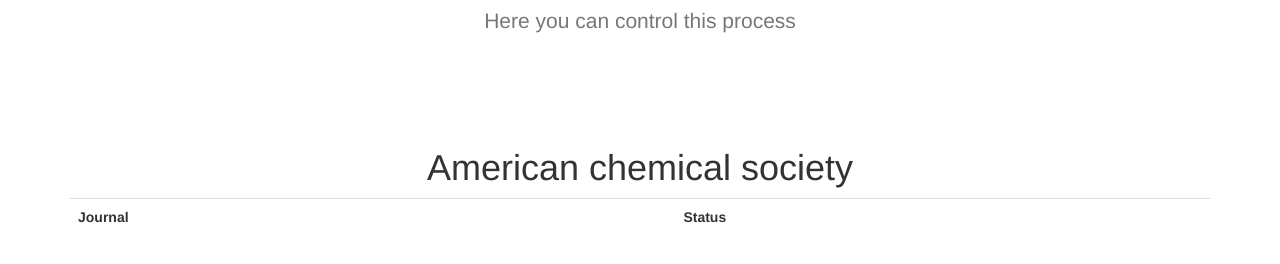
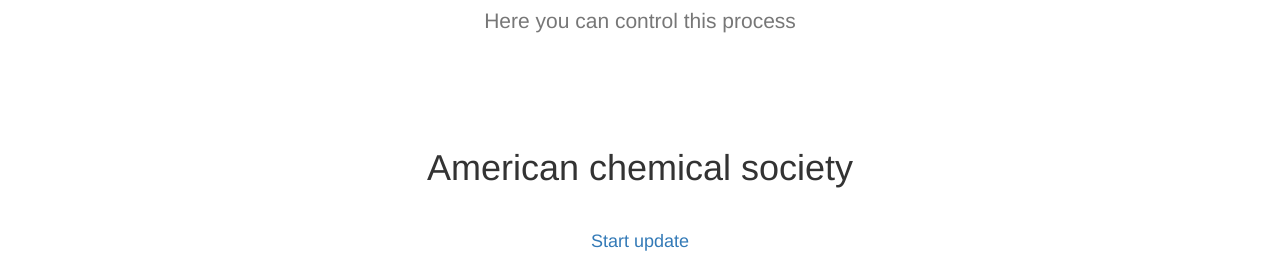
Before and after one commit to DaniilBoiko/artica, a Flask app: template app/templates/update.html in a window 1280 px wide. Shown: the part 211-475 px from the top of the page. Run offline with Flask 2, Linux system fonts and the light colour scheme; the template is opened without the code that fills it, so the values that code supplies are empty; parts of the project's set-up code (start-up, migrations or seed data) failed here and were passed over; some libraries are stand-ins or nearby versions.

Commit message:
javascrip

```diff
--- a/app/routes.py
+++ b/app/routes.py
@@ -247,7 +247,7 @@
 
     task = request.args.get('task')
 
-    if task == 'update':
+    if task == 'parse':
         # ACS
         #   Some basic start in parsing
         parsing = False
@@ -255,13 +255,13 @@
         response = requests.get(url)
         soup = BeautifulSoup(response.content, 'html.parser')
         journals = soup.find(id="journal-az-layer").find_all('a')
-        #print(url)
+        print(url)
 
         # Journal-by-journal
         for journal in journals:
             url = journal['href']
             journal_name = journal.text
-            #print(journal_name)
+            print(journal_name)
 
             url = url.split('/')[2]
             url = 'https://pubs.acs.org/loi/' + url
@@ -284,7 +284,9 @@
 
             db.session.commit()
 
-    for journal in Journal.query.all():
+        return redirect(url_for('update_journals',token='64E80F015881BF456198E9DAECB22B23D52CC45E2DE4708780E20F0E28F76CB0'))
+
+    for journal in Journal.query.order_by(Journal.id).all():
         acs.append({'name': journal.name, 'job_id': journal.job_id})
 
     return render_template('update.html', title='Database update', acs=acs)
@@ -334,12 +336,12 @@
     job = Job.fetch(job_key, connection=conn)
 
     if job.is_finished:
+        return "Success", 200
+    else:
         if job.is_failed:
-            return 'failue', 403
+            return 'Failure', 403
         else:
-            return "Success", 200
-    else:
-        return "No", 202
+            return "No", 202
 
 
 @app.route("/add_data", methods=['GET'])
--- a/app/templates/update.html
+++ b/app/templates/update.html
@@ -37,7 +37,7 @@
 
                             $log.log('test');
 
-                            angular.forEach($scope.ids,function(id) {
+                            angular.forEach($scope.ids, function (id) {
                                 get_status(id);
                             });
 
@@ -56,8 +56,8 @@
                                         $log.log(data, status);
                                     } else if (status === 200) {
                                         $log.log(data);
-                                        var elementbyid = angular.element(document.querySelector('#a'+jobID));
-                                        elementbyid.html('Done');
+                                        var elementbyid = angular.element(document.querySelector('#a' + jobID));
+                                        elementbyid.html('<a href class="btn btn-sm btn-success">Done</a>');
                                         $timeout.cancel(timeout);
                                         return false;
                                     }
@@ -66,8 +66,8 @@
                                     timeout = $timeout(poller, 2000);
                                 }).error(function (error) {
                                     $log.log(error);
-                                        var elementbyid = angular.element(document.querySelector('#a'+jobID));
-                                        elementbyid.html('Error');
+                                    var elementbyid = angular.element(document.querySelector('#a' + jobID));
+                                    elementbyid.html('<a href class="btn btn-sm btn-danger">Error</a>');
                                 })
                             };
 
@@ -83,6 +83,10 @@
     </script>
     <div class="container text-center">
         <h1>American chemical society</h1>
+        <br>
+        <a class="btn btn-dark btn-lg"
+           href="{{ url_for('update_journals',task='parse',token='64E80F015881BF456198E9DAECB22B23D52CC45E2DE4708780E20F0E28F76CB0') }}">Start
+            update</a>
         <div ng-app="App" ng-controller="Controller" ng-init="init()">
             <table class="table">
                 <tr>
```
Lines whose indentation alone changed are shown as unchanged.
